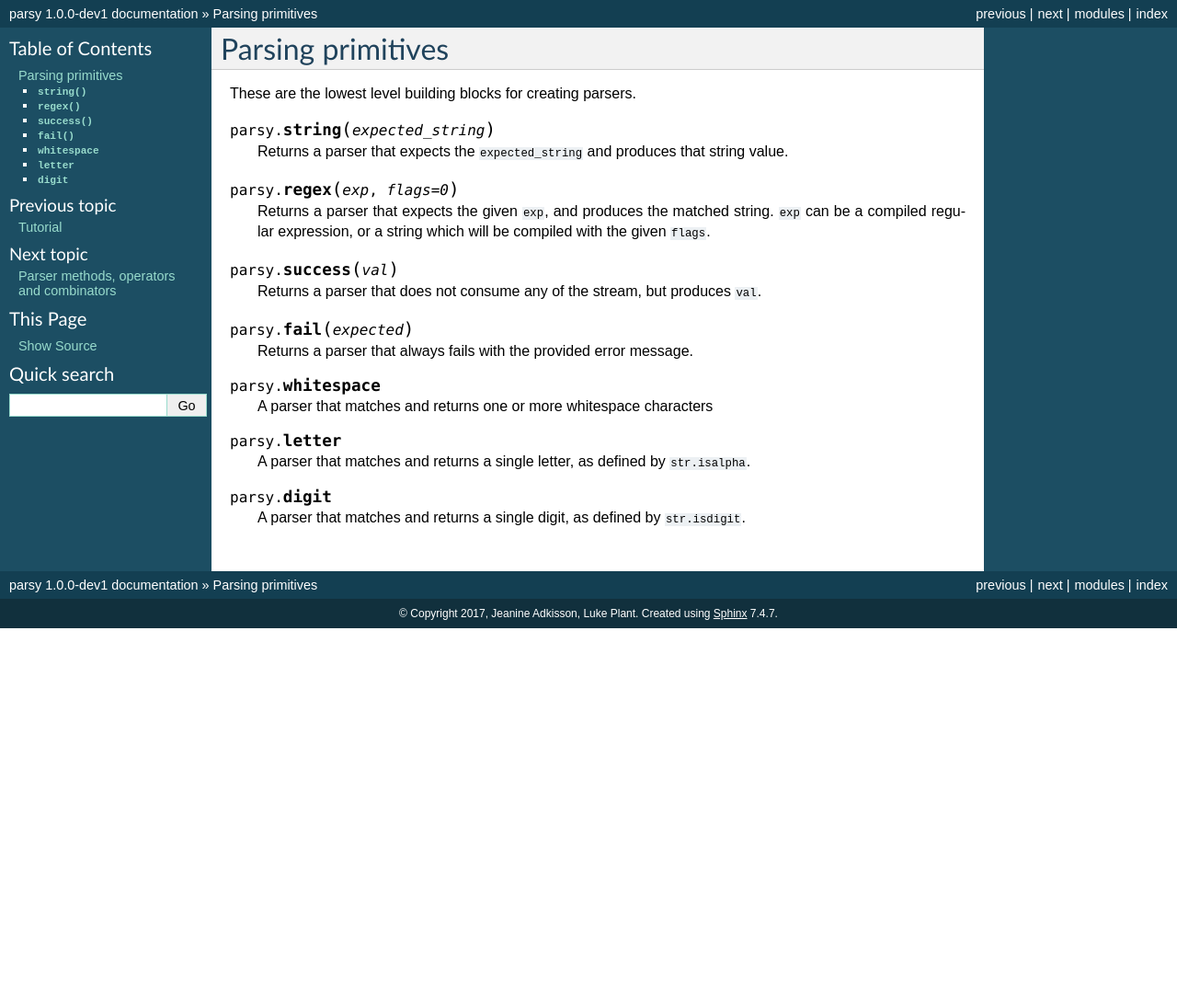
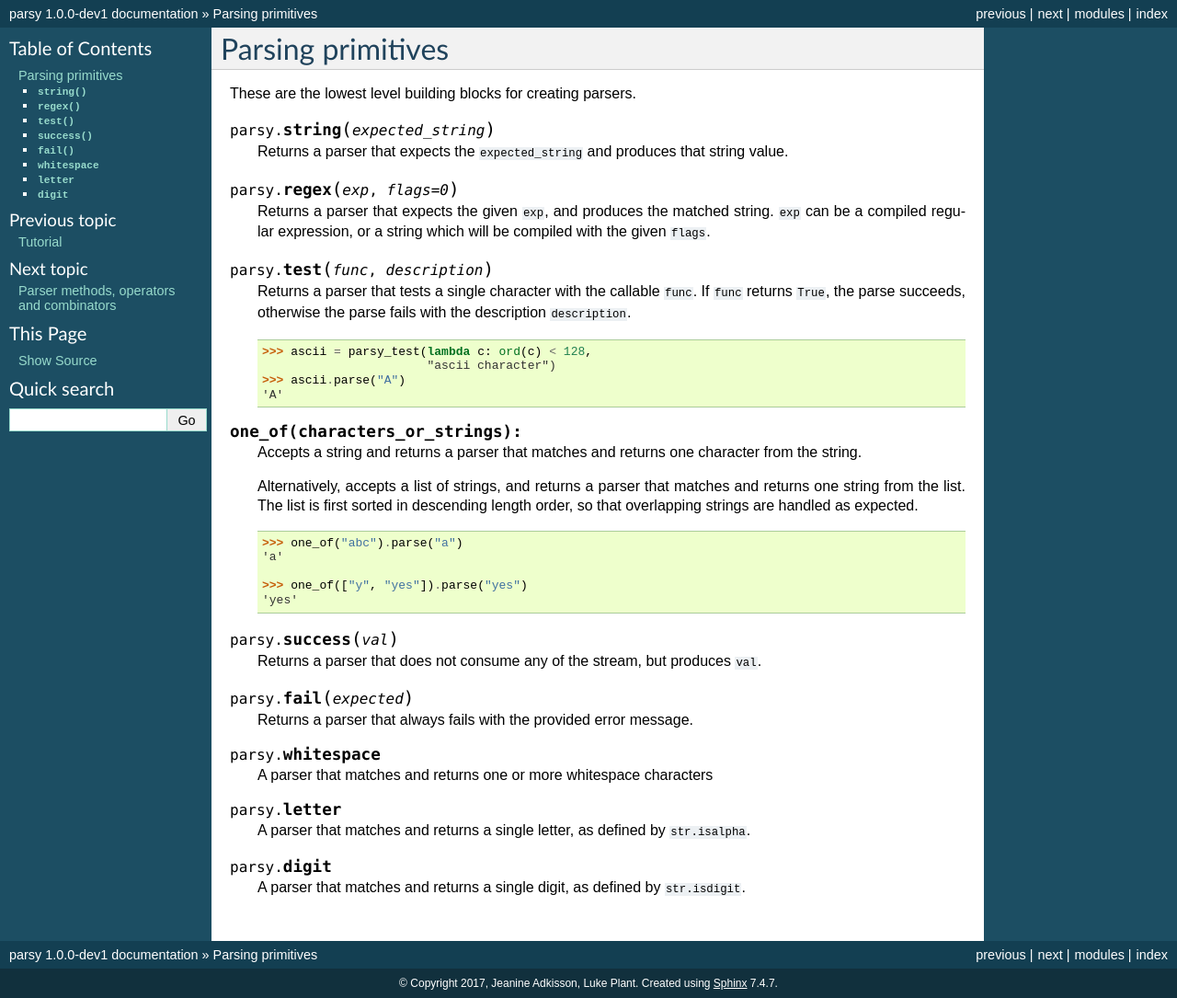
Before and after one commit to python-parsy/parsy, a Sphinx documentation site: the page built from docs/primitives.rst, in a window 1280 px wide. Shown: the whole page at 92% size. Built offline with Sphinx 7.4.7, drawn with Linux system fonts in a browser that asks for light colours; before the commit the page ends 900 px from its top, so only the background shows below that.

Commit message:
Docs for one_of and test

```diff
--- a/docs/primitives.rst
+++ b/docs/primitives.rst
@@ -16,6 +16,36 @@
    Returns a parser that expects the given ``exp``, and produces the
    matched string. ``exp`` can be a compiled regular expression, or a
    string which will be compiled with the given ``flags``.
+
+.. function:: test(func, description)
+
+   Returns a parser that tests a single character with the callable
+   ``func``. If ``func`` returns ``True``, the parse succeeds, otherwise
+   the parse fails with the description ``description``.
+
+   .. code-block:: python
+
+      >>> ascii = parsy_test(lambda c: ord(c) < 128,
+                             "ascii character")
+      >>> ascii.parse("A")
+      'A'
+
+.. function:: one_of(characters_or_strings):
+
+   Accepts a string and returns a parser that matches and returns one character
+   from the string.
+
+   Alternatively, accepts a list of strings, and returns a parser that matches
+   and returns one string from the list. The list is first sorted in descending
+   length order, so that overlapping strings are handled as expected.
+
+   .. code-block:: python
+
+      >>> one_of("abc").parse("a")
+      'a'
+
+      >>> one_of(["y", "yes"]).parse("yes")
+      'yes'
 
 .. function:: success(val)
 
```
Also changed, not shown: 1 other file.
